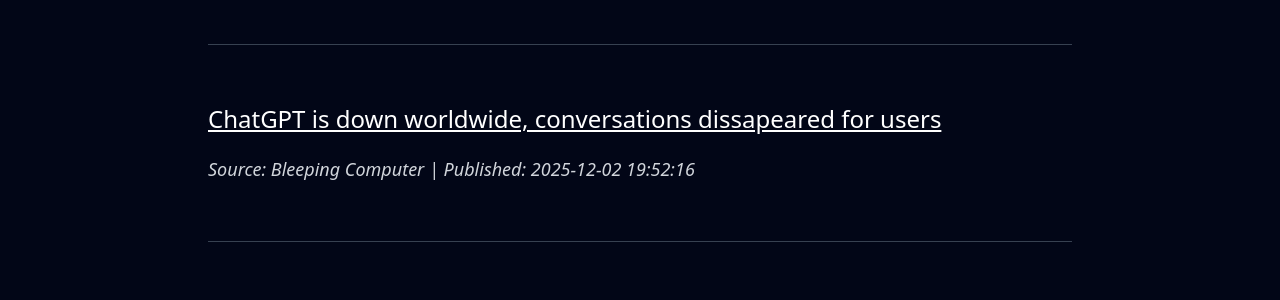
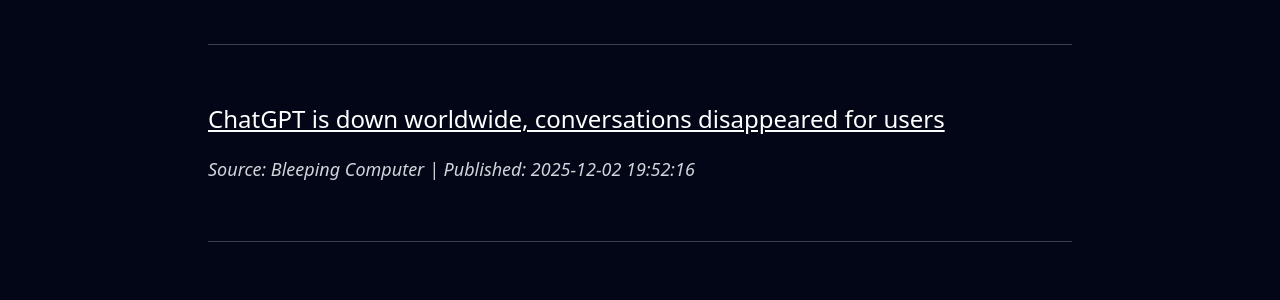
Before and after one commit to onehl7/onehl7.github.io, a Jekyll site: the page built from _posts/2025-11-02-cybersecurity-incidents.md, in a window 1280 px wide and 900 px high, scrolled down 493 px. Shown: the part 158-458 px from the top of the window. Built offline with Jekyll 4.4.1, drawn with Linux system fonts in a browser that asks for light colours; nearby versions of some CDN libraries.

Commit message:
Update news data

```diff
--- a/_data/news.json
+++ b/_data/news.json
@@ -13,8 +13,8 @@
   },
   {
     "source": "Bleeping Computer",
-    "title": "ChatGPT is down worldwide, conversations dissapeared for users",
-    "link": "https://www.bleepingcomputer.com/news/artificial-intelligence/chatgpt-is-down-worldwide-conversations-dissapeared-for-users/",
+    "title": "ChatGPT is down worldwide, conversations disappeared for users",
+    "link": "https://www.bleepingcomputer.com/news/artificial-intelligence/chatgpt-is-down-worldwide-conversations-disappeared-for-users/",
     "published": "2025-12-02 19:52:16"
   },
   {
```
